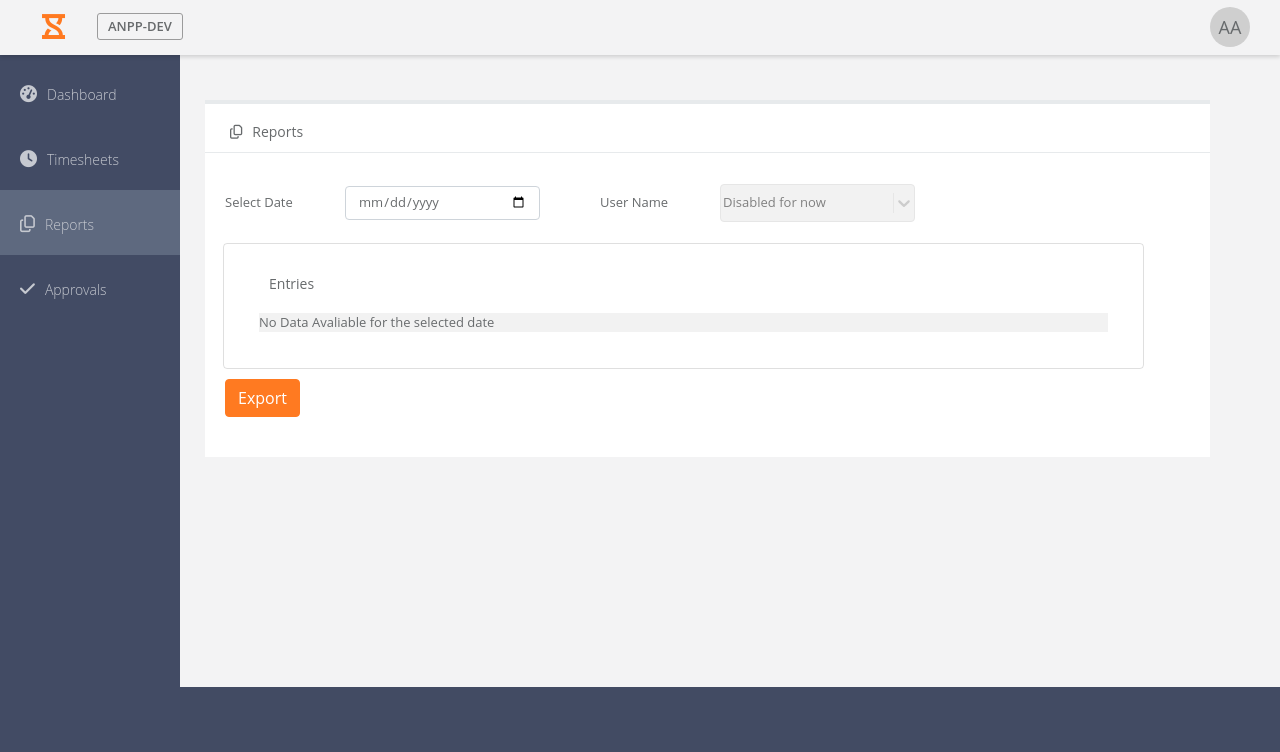
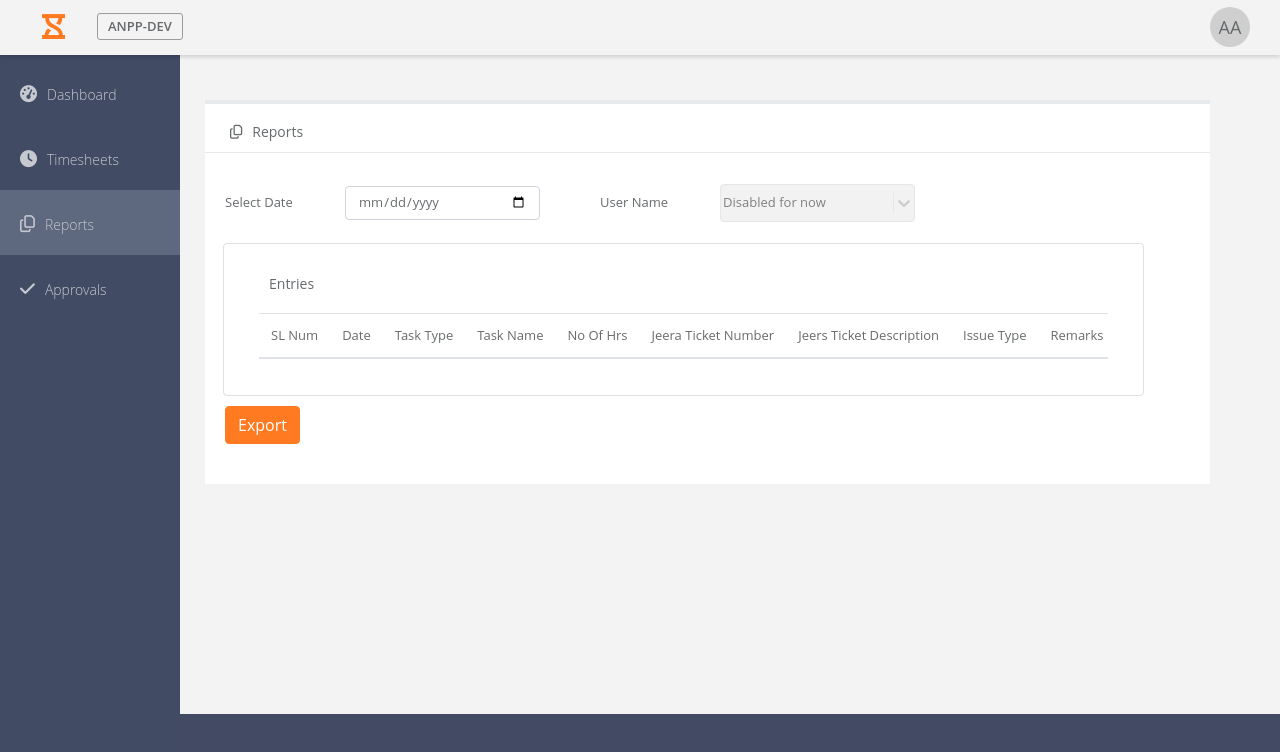
Before and after one commit to anaankit992/time-tracker, a React (Create React App) app: page / in a window 1280 px wide. Both pictures are taken after a click on the item "Reports". Shown: the top 752 px of the page. Built offline with nearby package versions, Linux system fonts and the light colour scheme.

Commit message:
extra fiends report changes done

```diff
--- a/src/Constants.js
+++ b/src/Constants.js
@@ -69,7 +69,7 @@ export const users = [
 
 
 
-const userDataSet = {
+export const userDataSet = {
     ankit: {
         "08/12/2020": [
             {
@@ -231,3 +231,16 @@ const userDataSet = {
         ]
     }
 }
+
+
+export const reportLabels = [
+    "SL Num",
+    "Date",
+    "Task Type",
+    "Task Name",
+    "No Of Hrs",
+    "Jeera Ticket Number",
+    "Jeers Ticket Description",
+    "Issue Type",
+    "Remarks"
+]
--- a/src/common/ReportsTable.js
+++ b/src/common/ReportsTable.js
@@ -1,4 +1,5 @@
-import React, { useState } from 'react';
+import React from 'react';
+import { reportLabels } from "../Constants";
 
 function ReportsTable(props) {
     const { submitData, selectedDate } = props;
@@ -24,22 +25,40 @@ function ReportsTable(props) {
                     <table className="table table-striped">
                         <thead >
                             <tr className="table-headings">
-                                {organizeData().length ? (
+                                {/* {organizeData().length ? (
                                     organizeData().map(sel => (
-                                        <td key={sel.taskName}>{sel.taskName}</td>
+                                        <th key={sel.taskName}>{sel.taskName}</th>
                                     ))
-                                ) : null}
+                                ) : null} */}
+
+                                {reportLabels.map(label => (
+                                    <th key={label}>{label}</th>
+                                ))}
                             </tr>
+
                         </thead>
                         <tbody>
-                            <tr>
-                                {organizeData().length ? (
-                                    organizeData().map(sel => (
-                                        <td key={`${sel.taskName} ${sel.hrs}`}>{sel.hrs} Hr</td>
-                                    ))
-                                ):<div>No Data Avaliable for the selected date</div>}
+                            {selectedDate && submitData[selectedDate] ? (
+                                submitData[selectedDate].map((sel, i) => {
+                                    return (
+                                        (
+                                            <tr key={`${sel.taskName} ${sel.hrs}`}>
+                                                <td>{i + 1}</td>
+                                                <td>{sel.date}</td>
+                                                <td>{sel.taskType}</td>
+                                                <td>{sel.taskName}</td>
+                                                <td>{sel.hrs}</td>
+                                                <td>{sel.ticketNum}</td>
+                                                <td>{sel.ticketDesc}</td>
+                                                <td>{sel.issueType}</td>
+                                                <td>{sel.remarks}</td>
+                                            </tr>
 
-                            </tr>
+                                        )
+                                    )
+                                })
+                            ) : null}
+
                         </tbody>
                     </table>
                 </div>
--- a/src/css/Reports.css
+++ b/src/css/Reports.css
@@ -37,10 +37,10 @@
   overflow-x: auto;
 }
 
-.table_reports td {
+.table_reports th {
   /* width: 100%; */
   white-space: nowrap;
-
+  font-weight: 500;
 }
 
 .reports-wrapper {
```
